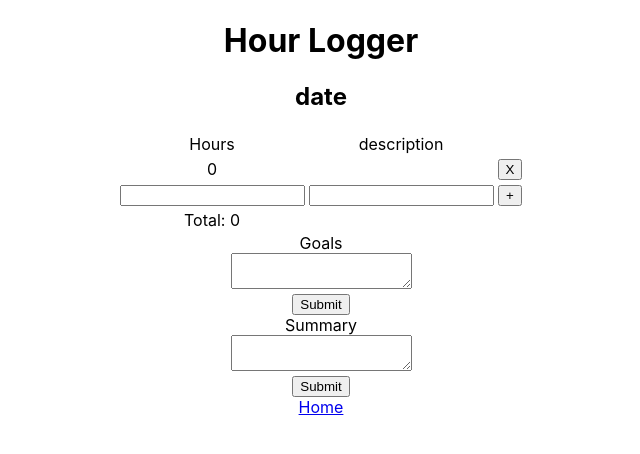
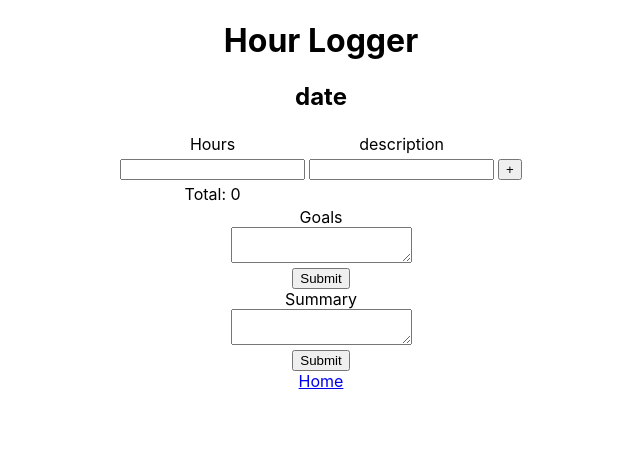
Before and after one commit to snorkilator/hourLogger, a React (Create React App) app in the folder my-app/: page /dayview in a window 1280 px wide. Shown: the top 454 px of the page, without its empty margins (319-959 px from the left). Built offline with nearby package versions, Linux system fonts and the light colour scheme.

Commit message:
fixed enter key action in table

```diff
--- a/my-app/src/DayView.tsx
+++ b/my-app/src/DayView.tsx
@@ -23,21 +23,15 @@ export let DayView = () => {
     </>
   );
 };
-
-class row {
+type row = {
   id: number;
   hrs: number;
   activity: string;
-  constructor() {
-    this.id = 0;
-    this.hrs = 0;
-    this.activity = "";
-  }
-}
+};
 function ActivitiesTable() {
-  type s = { table: row[]; hrs: string; activity: string };
+  let rows: row[] = [];
   let [state, setState] = React.useState({
-    table: [new row()],
+    table: rows,
     hrs: "",
     activity: "",
   });
@@ -76,16 +70,17 @@ function ActivitiesTable() {
     return count;
   }
   //deleterow deletes row from activity
-  function deleteRow(id: number): boolean {
+  function deleteRow(event: any, id: number) {
+    console.log(state.table);
     let tempA = state.table;
     for (let i = 0; i < tempA.length; i++) {
       if (tempA[i].id === id) {
+        console.log(i);
         tempA.splice(i, 1);
         setState({ table: tempA, activity: state.activity, hrs: state.hrs });
-        return true;
       }
     }
-    return false;
+    console.log(state.table);
   }
   //handleChangeActivity updates state of activity on change
   function handleChangeActivity(event: any) {
@@ -111,6 +106,7 @@ function ActivitiesTable() {
 
   //handleSubmit adds row entry to activity table
   function handleSubmit(event: any) {
+    event.preventDefault();
     console.log(state.activity);
     if (!locked()) {
       lock();
@@ -125,7 +121,27 @@ function ActivitiesTable() {
     } else {
       alert("could not add activity row");
     }
+    let nextField = document.getElementById("hours");
+    if (nextField) {
+      nextField.focus();
+    }
+    // console.log(nextField);
+  }
+
+  function hrsOnEnter(event: any) {
+    if (event.keyCode == 13) {
       event.preventDefault();
+      let nextField = document.getElementById("activity");
+      if (nextField) {
+        nextField.focus();
+      }
+    }
+  }
+  function activityOnEnter(event: any) {
+    if (event.keyCode == 13) {
+      event.preventDefault();
+      handleSubmit(event);
+    }
   }
 
   //renderTable returns a react node with table rows corresponding to the activitytable array elements.
@@ -136,7 +152,12 @@ function ActivitiesTable() {
           <td>{item.hrs}</td>
           <td>{item.activity}</td>
           <td>
-            <button onClick={() => deleteRow(item.id)}>X</button>
+            <button
+              type="button"
+              onClick={(event) => deleteRow(event, item.id)}
+            >
+              X
+            </button>
           </td>
         </tr>
       );
@@ -144,41 +165,42 @@ function ActivitiesTable() {
   }
   return (
     <div>
+      <form onSubmit={handleSubmit}>
         <table className="activitiesTable">
           <thead>
             <td>Hours</td>
             <td>description</td>
           </thead>
-        <tbody>{renderTable()}</tbody>
-        <tfoot>
+          <tbody>
+            {renderTable()}
             <tr>
               <td>
                 <input
+                  id="hours"
                   type="number"
                   value={state.hrs}
                   onChange={handleChangeHrs}
+                  onKeyDown={hrsOnEnter}
                 ></input>
               </td>
               <td>
                 <input
+                  id="activity"
                   type="text"
                   value={state.activity}
                   onChange={handleChangeActivity}
                 ></input>
               </td>
               <td>
-              <button onClick={handleSubmit}>+</button>
+                <input type="submit" value="+" />
               </td>
             </tr>
-          <tr>
-            <td>
-              <div>
-                <div>Total: {sumHrs()}</div>
-              </div>
-            </td>
-          </tr>
+          </tbody>
+          <tfoot>
+            <td>Total: {sumHrs()}</td>
           </tfoot>
         </table>
+      </form>
     </div>
   );
 }
```
Lines whose indentation alone changed are shown as unchanged.
